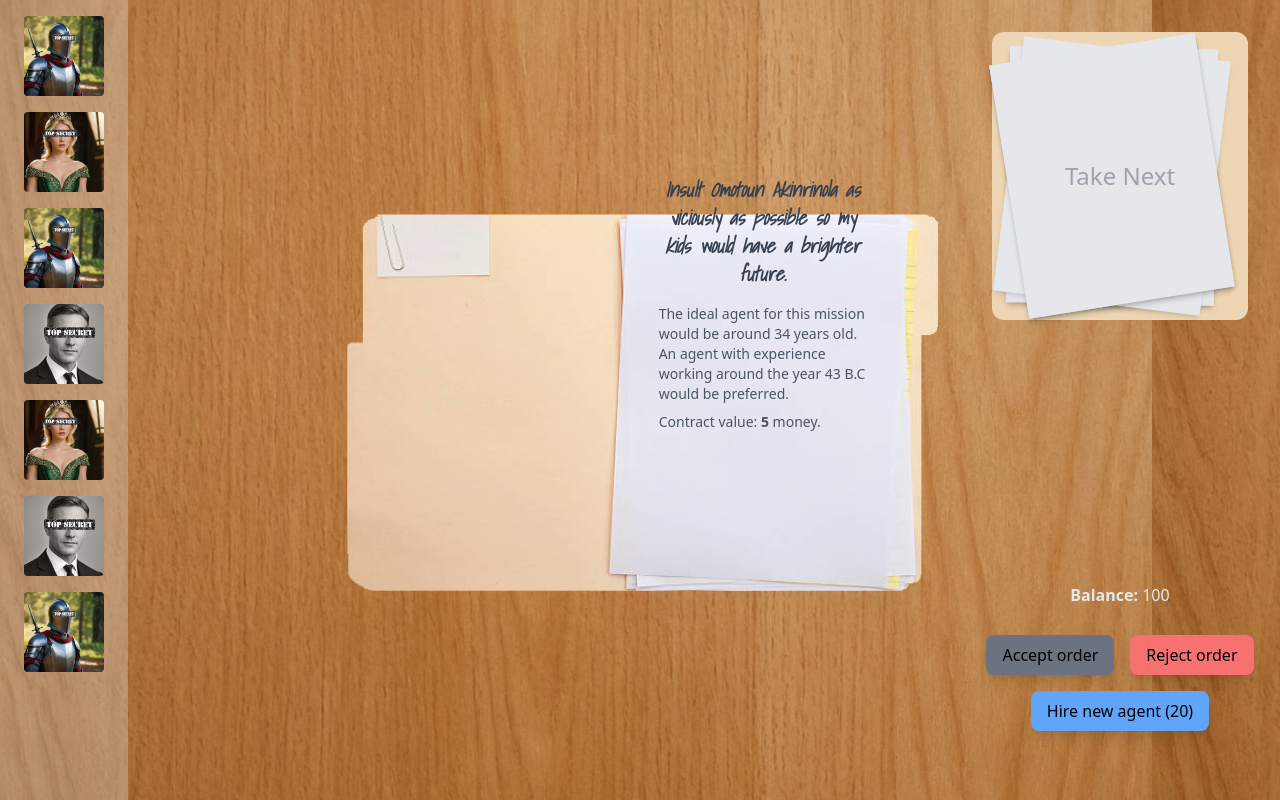
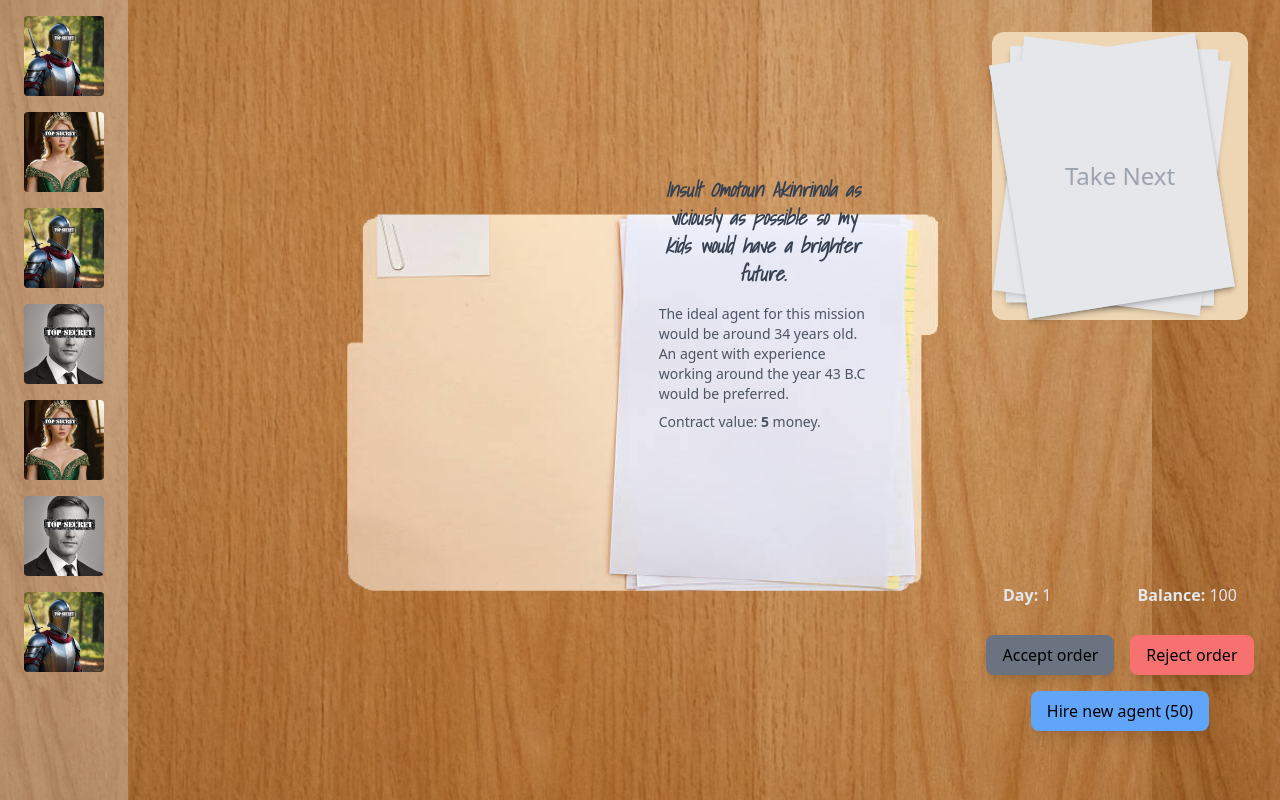
Before and after one commit to sikoramodra/Hackathon-SCI-24, a React (Vite) app: page / in a window 1280 px wide. Built offline with nearby package versions, Linux system fonts and the light colour scheme.

Commit message:
add day counter

```diff
--- a/src/App.jsx
+++ b/src/App.jsx
@@ -31,50 +31,56 @@ export default function App() {
     finishedTasks.forEach((element) => {
       let survived = true;
       if (element[1] && element[1].fullName !== null) {
-        {failedTasks && failedTasks.map(([task, agent, score], i) => {
-          console.log(agent.fullName)
-          if(agent.fullName === element[1].fullName) {
-            survived = false;
-          }
-        })}
+        {
+          failedTasks &&
+            failedTasks.map(([task, agent, score], i) => {
+              console.log(agent.fullName);
+              if (agent.fullName === element[1].fullName) {
+                survived = false;
+              }
+            });
+        }
         if (survived) {
           setAgents((prevAgents) => [...prevAgents, element[1]]);
         }
       }
     });
-    setAgentsSize(agents.length)
+    setAgentsSize(agents.length);
     setFinishedTasks([]);
-    setTasks(Array.from({ length: agentsSize }, () => generateTask(generateTaskDifficulty(dayCount))));
-    if(agents.length - 1 < agentsSize){
-      const newgenAgentQuality = generateAgentQuality(dayCount)
-      const agentsToGenerate = agentsSize - agents.length - 1
-      let generatedAgents = []
-      for(let i = 0; i < agentsToGenerate; i++){
-        generatedAgents.push(generateAgent(newgenAgentQuality))
+    setTasks(
+      Array.from({ length: agentsSize }, () =>
+        generateTask(generateTaskDifficulty(dayCount)),
+      ),
+    );
+    if (agents.length - 1 < agentsSize) {
+      const newgenAgentQuality = generateAgentQuality(dayCount);
+      const agentsToGenerate = agentsSize - agents.length - 1;
+      let generatedAgents = [];
+      for (let i = 0; i < agentsToGenerate; i++) {
+        generatedAgents.push(generateAgent(newgenAgentQuality));
       }
-      setAgents(agents.concat(generatedAgents))
+      setAgents(agents.concat(generatedAgents));
     }
 
     setFailedTasks([]);
     setCorrectTasks([]);
-
   };
 
-  const generateTaskDifficulty = (dayCount) =>{
-    let difficulty = Math.round(0.9 * dayCount)
-    if(difficulty > 20){
+  const generateTaskDifficulty = (dayCount) => {
+    let difficulty = Math.round(0.9 * dayCount);
+    if (difficulty > 20) {
       difficulty = 20;
     }
-    return difficulty
-  }
+    return difficulty;
+  };
 
   const generateAgentQuality = (dayCount) => {
-    let quality = Math.round(0.7 * dayCount)
-    if(quality > 20){
-      quality = 20
+    let quality = Math.round(0.7 * dayCount);
+    if (quality > 20) {
+      quality = 20;
     }
-    return quality
-  }
+    return quality;
+  };
 
   const addNewAgent = () => {
     setAgents((prevAgents) => [
@@ -117,6 +123,7 @@ export default function App() {
           setFinishedTasks={setFinishedTasks}
           setAgents={setAgents}
           setTasks={setTasks}
+          dayCount={dayCount}
           selectedAgentIndex={selectedAgentIndex}
           setSelectedAgentIndex={setSelectedAgentIndex}
         />
--- a/src/Components/Buttons.jsx
+++ b/src/Components/Buttons.jsx
@@ -4,12 +4,19 @@ export default function Buttons({
   isAgentSelected,
   money,
   addNewAgent,
+  dayCount,
 }) {
   return (
     <div>
-      <h3 className="mb-2 text-center text-gray-200">
-        <span className="font-semibold">Balance: </span>
-        {money}
+      <h3 className="mb-2 flex justify-around text-center text-gray-200">
+        <div>
+          <span className="font-semibold">Day: </span>
+          {dayCount}
+        </div>
+        <div>
+          <span className="font-semibold">Balance: </span>
+          {money}
+        </div>
       </h3>
 
       <div className="flex flex-wrap items-center justify-center gap-4 p-5">
@@ -27,11 +34,11 @@ export default function Buttons({
           Reject order
         </button>
         <button
-          disabled={money < 20}
+          disabled={money < 50}
           onClick={addNewAgent}
-          className={`rounded-lg px-4 py-2 shadow-lg ${money >= 20 ? 'bg-blue-400 hover:bg-blue-500' : 'bg-gray-500 hover:bg-gray-500'}`}
+          className={`rounded-lg px-4 py-2 shadow-lg ${money >= 50 ? 'bg-blue-400 hover:bg-blue-500' : 'bg-gray-500 hover:bg-gray-500'}`}
         >
-          Hire new agent (20)
+          Hire new agent (50)
         </button>
       </div>
     </div>
--- a/src/Components/Sidebar.jsx
+++ b/src/Components/Sidebar.jsx
@@ -6,26 +6,36 @@ import agent_0_man from '../assets/avatar_0_man_secret.png';
 import agent_1_man from '../assets/avatar_1_man_secret.png';
 import agent_2_man from '../assets/avatar_2_man_secret.png';
 import agent_3_man from '../assets/avatar_3_man_secret.png';
-import agentIcon from '../assets/agent.png';
 import eraCheck from '../logic/yearEraCheck';
 
 export default function Sidebar({ selectedAgent, setSelectedAgent, agents }) {
   const timeRanges = [0, 1000, 2000, 3000];
-  const agentIcons = [agent_0_woman, agent_1_woman, agent_2_woman, agent_3_woman, agent_0_man, agent_1_man, agent_2_man, agent_3_man];
+  const agentIcons = [
+    agent_0_woman,
+    agent_1_woman,
+    agent_2_woman,
+    agent_3_woman,
+    agent_0_man,
+    agent_1_man,
+    agent_2_man,
+    agent_3_man,
+  ];
   const calculateImage = (agent) => {
     for (let i = 0; i < timeRanges.length; i++) {
-      if ((agent.effectiveRangeStart + agent.effectiveRangeEnd) / 2 < timeRanges[i]) {
+      if (
+        (agent.effectiveRangeStart + agent.effectiveRangeEnd) / 2 <
+        timeRanges[i]
+      ) {
         return agentIcons[agent.sex == 'male' ? 4 + i : i];
       }
     }
-    return
-  }
+  };
 
   return (
-    <div className="w-full h-full overflow-y-auto no-scrollbar">
-      <div className="flex flex-col items-center w-32 min-h-full gap-4 px-4 pt-4 pb-40 h-fit bg-gray-200/30">
+    <div className="no-scrollbar h-full w-full overflow-y-auto">
+      <div className="flex h-fit min-h-full w-32 flex-col items-center gap-4 bg-gray-200/30 px-4 pb-40 pt-4">
         {agents.map((val, key) => (
-          <div key={key} className="relative flex align-middle group">
+          <div key={key} className="group relative flex align-middle">
             <img
               className={`h-20 w-20 cursor-pointer rounded ${selectedAgent === key ? 'bg-gray-400' : 'bg-gray-300'} shadow-md"`}
               src={calculateImage(val)}
@@ -34,7 +44,7 @@ export default function Sidebar({ selectedAgent, setSelectedAgent, agents }) {
                 setSelectedAgent(key);
               }}
             />
-            <div className="absolute hidden w-32 p-2 ml-2 bg-gray-300 rounded shadow-md left-full group-hover:block">
+            <div className="absolute left-full ml-2 hidden w-32 rounded bg-gray-300 p-2 shadow-md group-hover:block">
               <p className="mb-2 text-sm text-gray-600">
                 <span className="font-semibold">Name: </span>
                 {val.fullName}
@@ -53,7 +63,8 @@ export default function Sidebar({ selectedAgent, setSelectedAgent, agents }) {
               </p>
               <p className="mb-2 text-sm text-gray-600">
                 <span className="font-semibold">Most effective in years: </span>
-                {eraCheck(val.effectiveRangeStart)} - {eraCheck(val.effectiveRangeEnd)}
+                {eraCheck(val.effectiveRangeStart)} -{' '}
+                {eraCheck(val.effectiveRangeEnd)}
               </p>
             </div>
           </div>
--- a/src/Components/TaskView.jsx
+++ b/src/Components/TaskView.jsx
@@ -12,6 +12,7 @@ export default function TaskView({
   setFinishedTasks,
   setAgents,
   setTasks,
+  dayCount,
   selectedAgentIndex,
   setSelectedAgentIndex,
 }) {
@@ -67,7 +68,7 @@ export default function TaskView({
   };
 
   const addNewAgent = () => {
-    setMoney(money - 20);
+    setMoney(money - 50);
     setAgents((prevAgents) => [...prevAgents, agentGenerator(1)]);
   };
 
@@ -88,6 +89,7 @@ export default function TaskView({
           money={money}
           addNewAgent={addNewAgent}
           submitTask={submitTask}
+          dayCount={dayCount}
           nextTask={nextTask}
           rejectTask={rejectTask}
           isAgentSelected={isAgentSelected}
```
